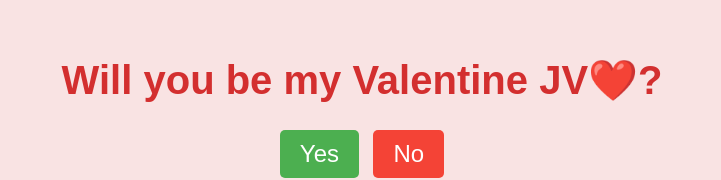
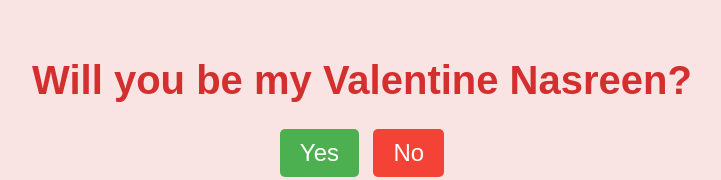
Before and after one commit to rsabisek-coder/copy, a plain HTML site: page index.html in a window 1280 px wide. Shown: the part 134-314 px from the top of the page, without its empty margins (278-999 px from the left). Drawn offline with Linux system fonts and the light colour scheme; no server answers.

Commit message:
index.html

```diff
--- a/index.html
+++ b/index.html
@@ -8,7 +8,7 @@
 </head>
 <body>
     <div class="container">
-        <h1>Will you be my Valentine JV❤️?</h1>
+        <h1>Will you be my Valentine Nasreen?</h1>
         <div class="buttons">
             <button class="yes-button" onclick="handleYesClick()">Yes</button>
             <button class="no-button" onclick="handleNoClick()">No</button>
```
